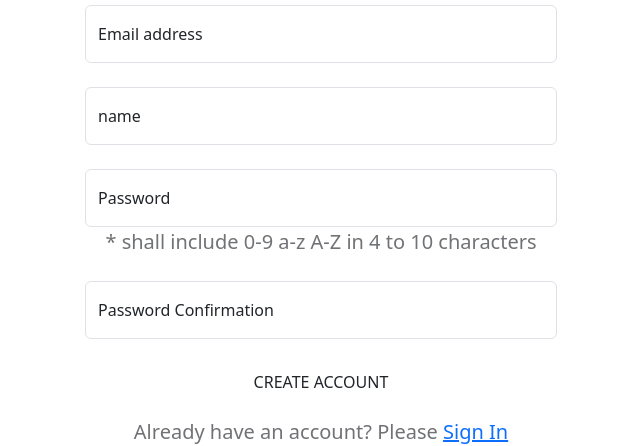
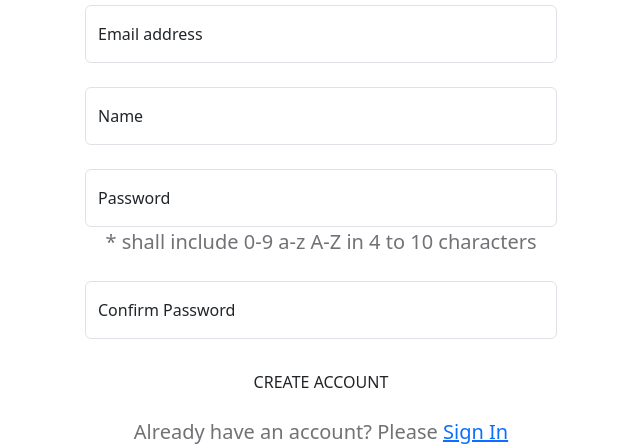
Before and after one commit to Hamayoon-yousafi/Flask-Quiz-App, a Flask app: page /sign-up in a window 1280 px wide. Shown: the part 341-787 px from the top of the page, without its empty margins (319-959 px from the left). Run offline with Flask 2, Linux system fonts and the light colour scheme; some libraries are stand-ins or nearby versions.

Commit message:
fixed typos and grammatical issues

```diff
--- a/quiz_application/templates/auth/sign_up.html
+++ b/quiz_application/templates/auth/sign_up.html
@@ -26,7 +26,7 @@
                                 <div class="form-floating my-4">
                                     <input type="text" name="name" id="name" class="form-control" placeholder="Enter Name" >
 
-                                    <label for="name">name</label>
+                                    <label for="name">Name</label>
                                 </div>
 
                                 <div class="form-floating my-4">
@@ -40,7 +40,7 @@
                                 <div class="form-floating">
                                     <input type="password" name="confirm_password" id="confirm_password" pattern="[0-9a-zA-Z]{4,10}" class="form-control" placeholder="Password" required>
 
-                                    <label for="confirm_password">Password Confirmation</label>
+                                    <label for="confirm_password">Confirm Password</label>
                                 </div>
 
                                 <button type="submit" class="btn custom-btn form-control mt-4 mb-3">
--- a/quiz_application/templates/student/student.html
+++ b/quiz_application/templates/student/student.html
@@ -8,12 +8,12 @@
         <div class="table-design bt-5">
             <div class="table-design-header">
                 <p class="lead" style="font-weight: 500;">
-                    List of subjects you have enrolled in:
+                    List of subjects you have selected:
                 </p>
                  <!-- Button trigger modal -->
                 <div>
                     <button type="button" class="btn btn-outline-success mt-3 mr-3" data-bs-toggle="modal" data-bs-target="#staticBackdrop">
-                        Enroll
+                        Select
                     </button>
                 </div>
             </div>
@@ -46,7 +46,7 @@
                                         <td>
                                             <div class="actions">
                                                 <div class="btn-group" role="group" aria-label="Basic checkbox toggle button group">
-                                                    <a class="btn btn-success" href="enrol/{{subject.id}}">Enroll</a>
+                                                    <a class="btn btn-success" href="enrol/{{subject.id}}">Select</a>
                                                 </div>
                                             </div>
                                         </td>
```
Also changed, not shown: quiz_application/quiz_app.db.
